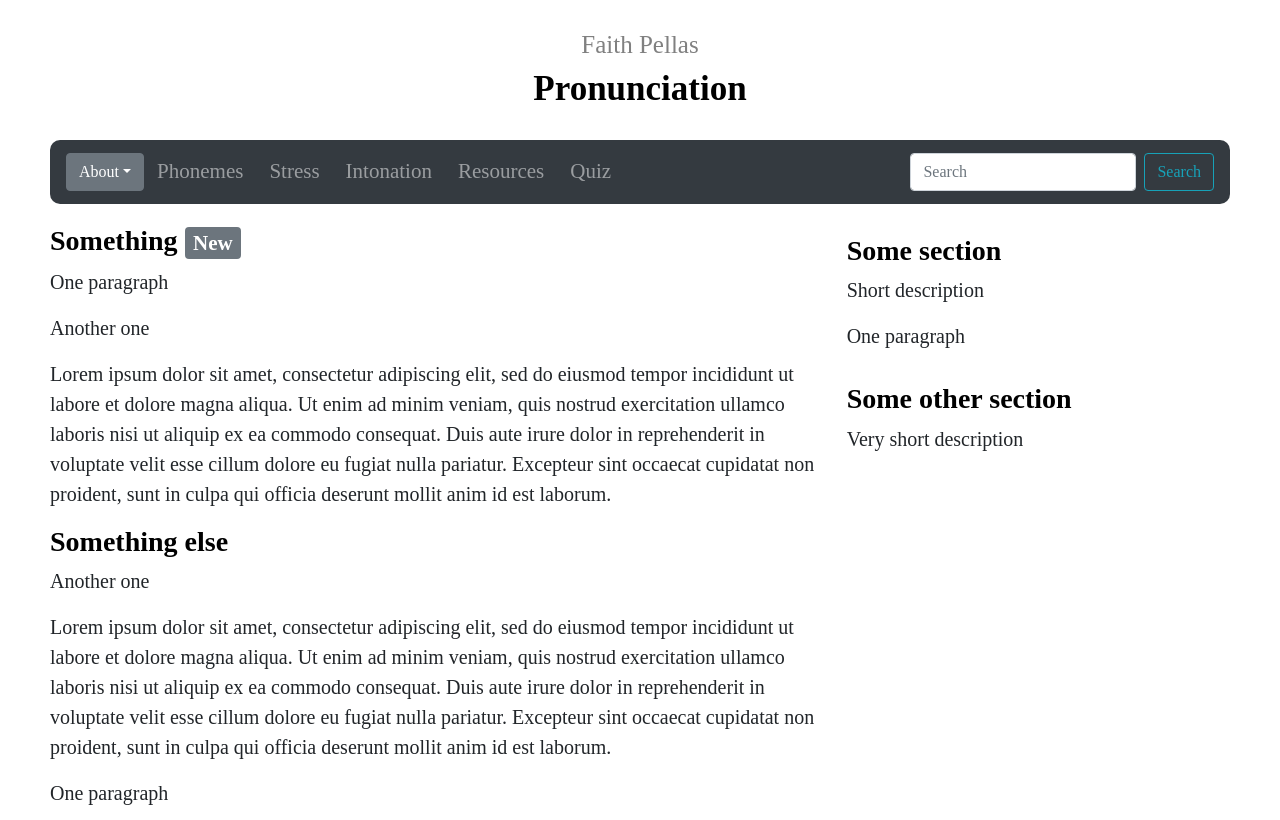
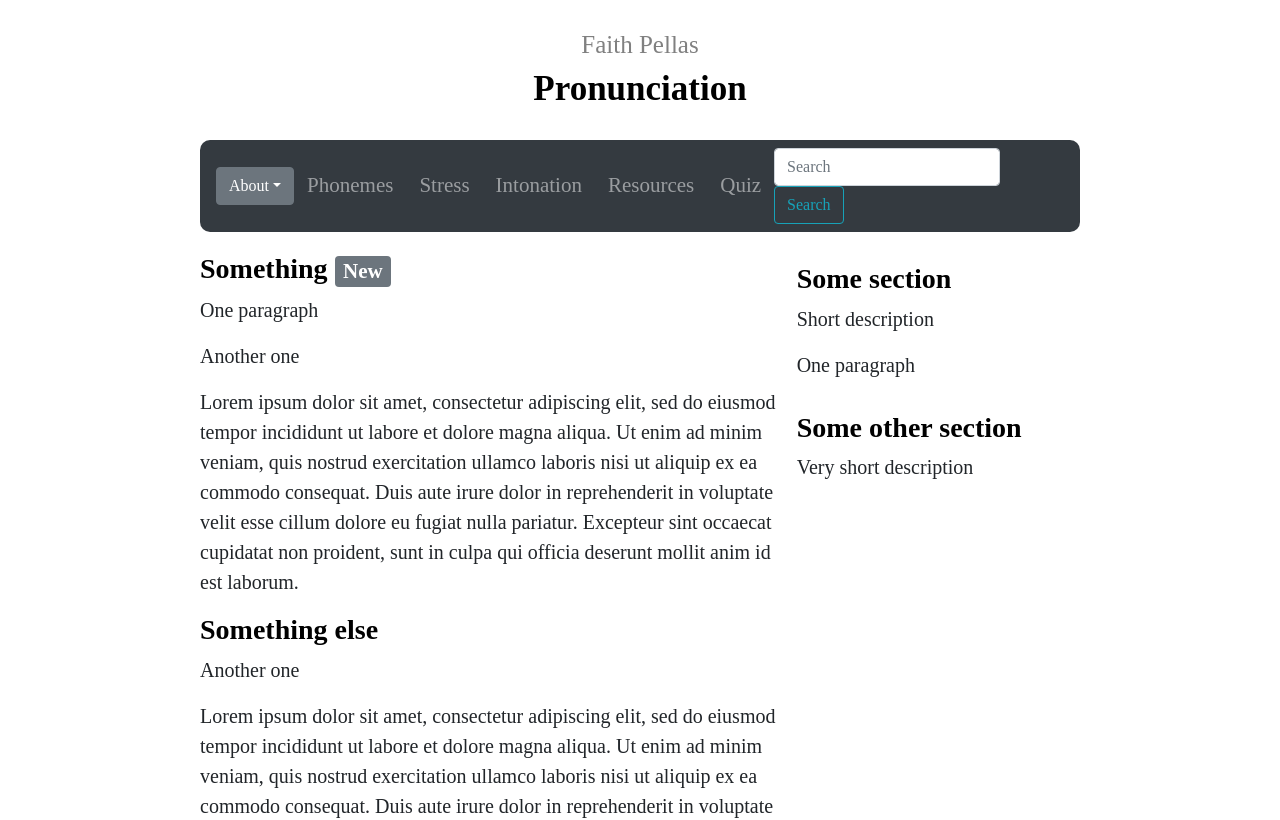
Before and after one commit to sebranly/sebranly.github.io, a React (Create React App) app: page / in a window 1280 px wide. Shown: the top 820 px of the page. Built offline with nearby package versions, Linux system fonts and the light colour scheme; a web font is replaced by a local one.

Commit message:
feat: make margin wider

```diff
--- a/src/App.css
+++ b/src/App.css
@@ -126,8 +126,8 @@ html {
 
 .main {
   text-align: center;
-  margin-left: 50px;
-  margin-right: 50px;
+  margin-left: 200px;
+  margin-right: 200px;
   margin-bottom: 30px;
   margin-top: 30px;
   font-family: "Merryweather";
```
